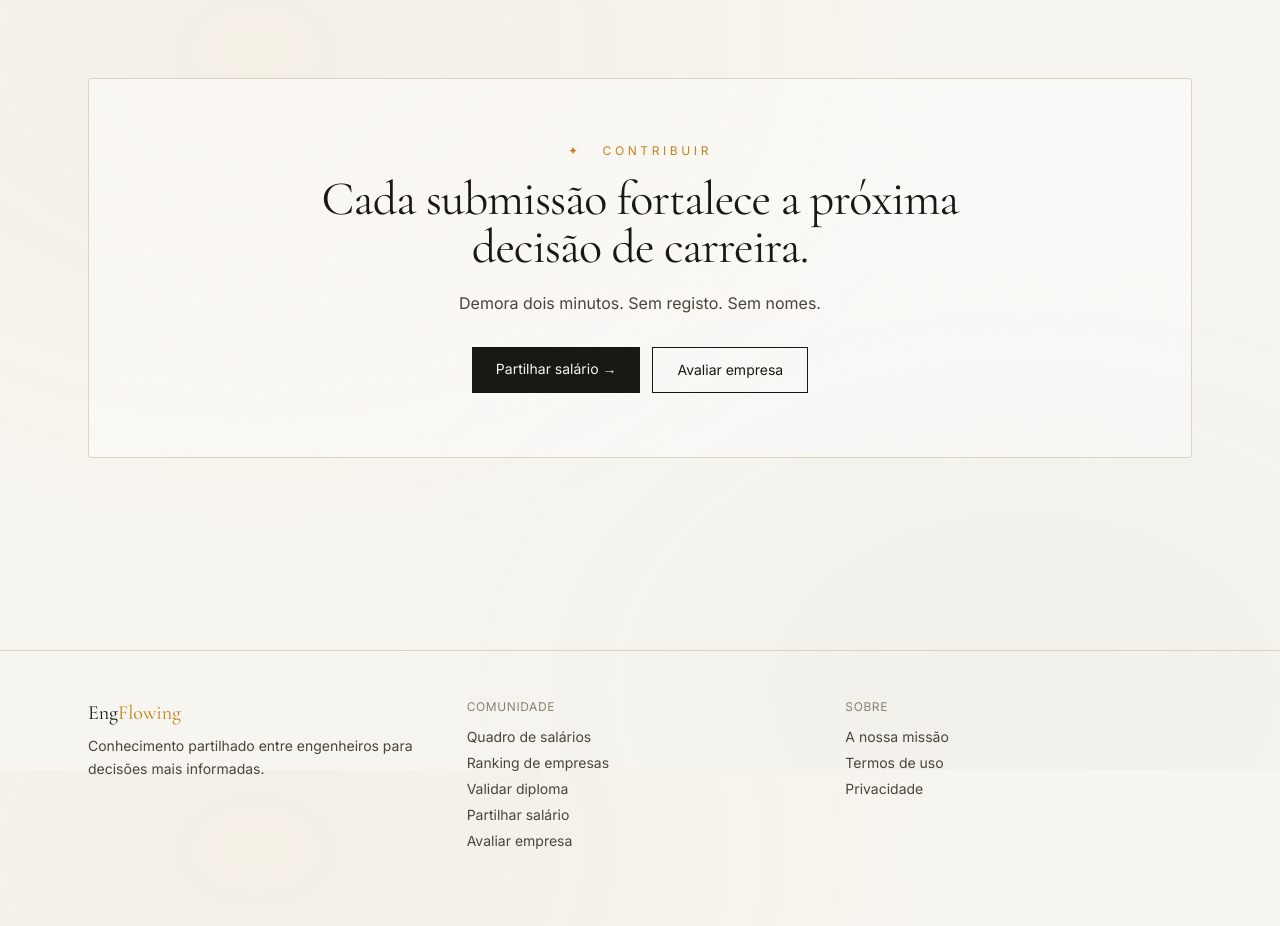
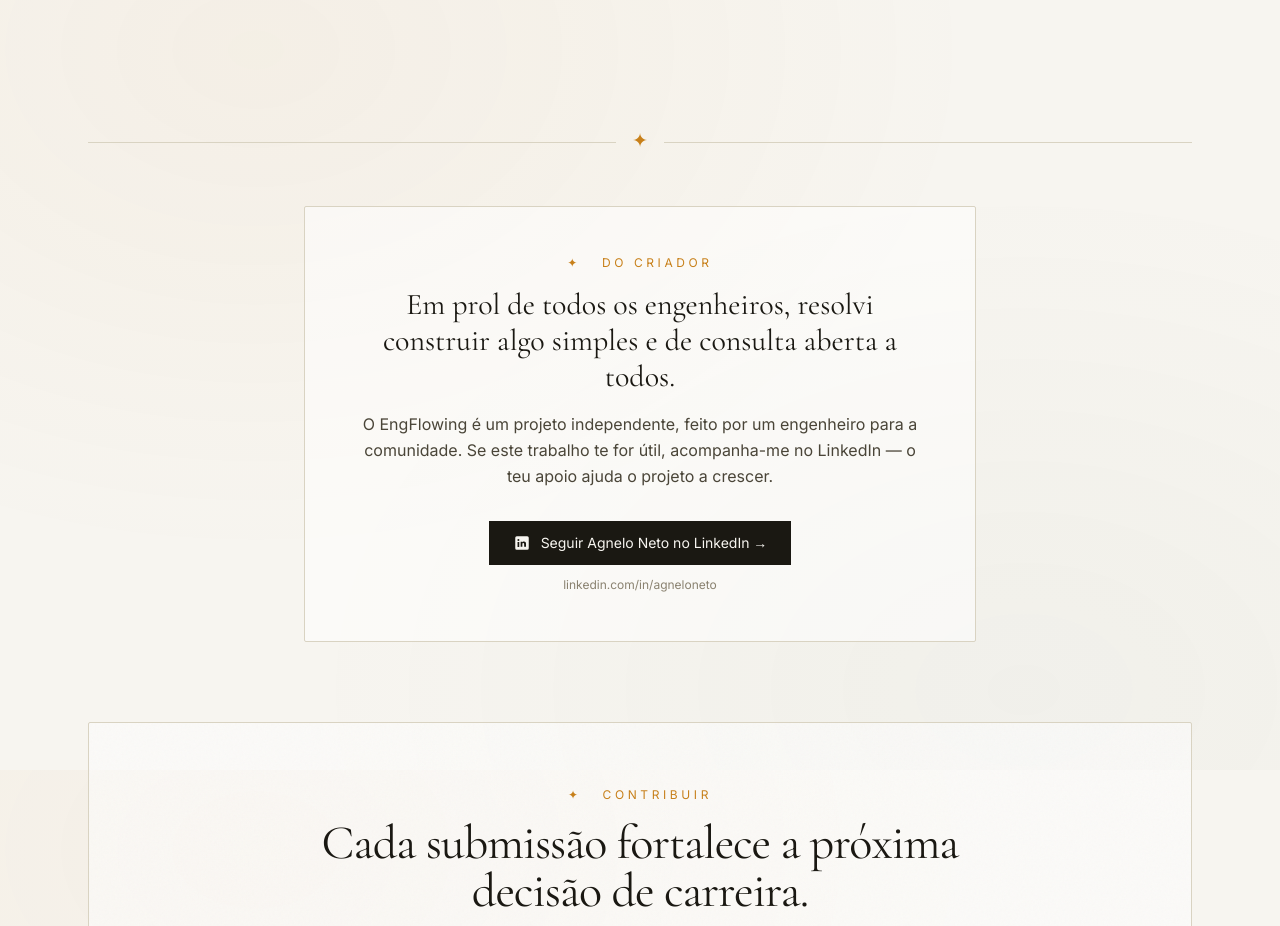
Before and after one commit to agnelofneto/engflowing, a Next.js app: page / in a window 1280 px wide. Shown: the part 1630-2556 px from the top of the page. Built offline with nearby package versions, Linux system fonts and the light colour scheme; no server answers; the database is empty.

Commit message:
Add files via upload

```diff
--- a/app/page.tsx
+++ b/app/page.tsx
@@ -286,6 +286,42 @@ export default async function HomePage() {
         </div>
       </section>
 
+      {/* DIVIDER */}
+      <div className="divider"><span className="divider-mark">✦</span></div>
+
+      {/* LINKEDIN — mensagem pessoal do criador */}
+      <section className="pb-20">
+        <div className="card-paper p-10 md:p-12 text-center max-w-2xl mx-auto">
+          <div className="font-sans text-xs uppercase tracking-[0.3em] mb-4" style={{ color: "var(--amber-accent)" }}>
+            ✦ &nbsp; Do criador
+          </div>
+          <p className="font-display text-2xl md:text-3xl leading-snug mb-4" style={{ color: "var(--ink-900)" }}>
+            Em prol de todos os engenheiros, resolvi construir algo simples e de
+            consulta aberta a todos.
+          </p>
+          <p className="font-sans text-base leading-relaxed mb-8" style={{ color: "var(--ink-600)" }}>
+            O EngFlowing é um projeto independente, feito por um engenheiro para a
+            comunidade. Se este trabalho te for útil, acompanha-me no LinkedIn —
+            o teu apoio ajuda o projeto a crescer.
+          </p>
+          <a
+            href="https://www.linkedin.com/in/agneloneto/"
+            target="_blank"
+            rel="noopener noreferrer"
+            className="inline-flex items-center gap-2.5 px-6 py-3 font-sans text-sm hover:opacity-90 transition"
+            style={{ background: "var(--ink-900)", color: "var(--paper)" }}
+          >
+            <svg width="18" height="18" viewBox="0 0 24 24" fill="currentColor" aria-hidden="true">
+              <path d="M19 3a2 2 0 0 1 2 2v14a2 2 0 0 1-2 2H5a2 2 0 0 1-2-2V5a2 2 0 0 1 2-2h14zM8.34 17.34V10.5H6.06v6.84h2.28zM7.2 9.24a1.32 1.32 0 1 0 0-2.64 1.32 1.32 0 0 0 0 2.64zm10.14 8.1v-3.75c0-2-.43-3.54-2.77-3.54-1.12 0-1.88.62-2.19 1.2h-.03v-1.02H10.2v6.84h2.28v-3.39c0-.9.17-1.76 1.28-1.76 1.1 0 1.11 1.03 1.11 1.82v3.33h2.27z" />
+            </svg>
+            Seguir Agnelo Neto no LinkedIn →
+          </a>
+          <p className="font-sans text-xs mt-3" style={{ color: "var(--ink-400)" }}>
+            linkedin.com/in/agneloneto
+          </p>
+        </div>
+      </section>
+
       {/* CTA */}
       <section className="pb-24">
         <div className="card-paper grain p-12 md:p-16 text-center relative overflow-hidden">
```
